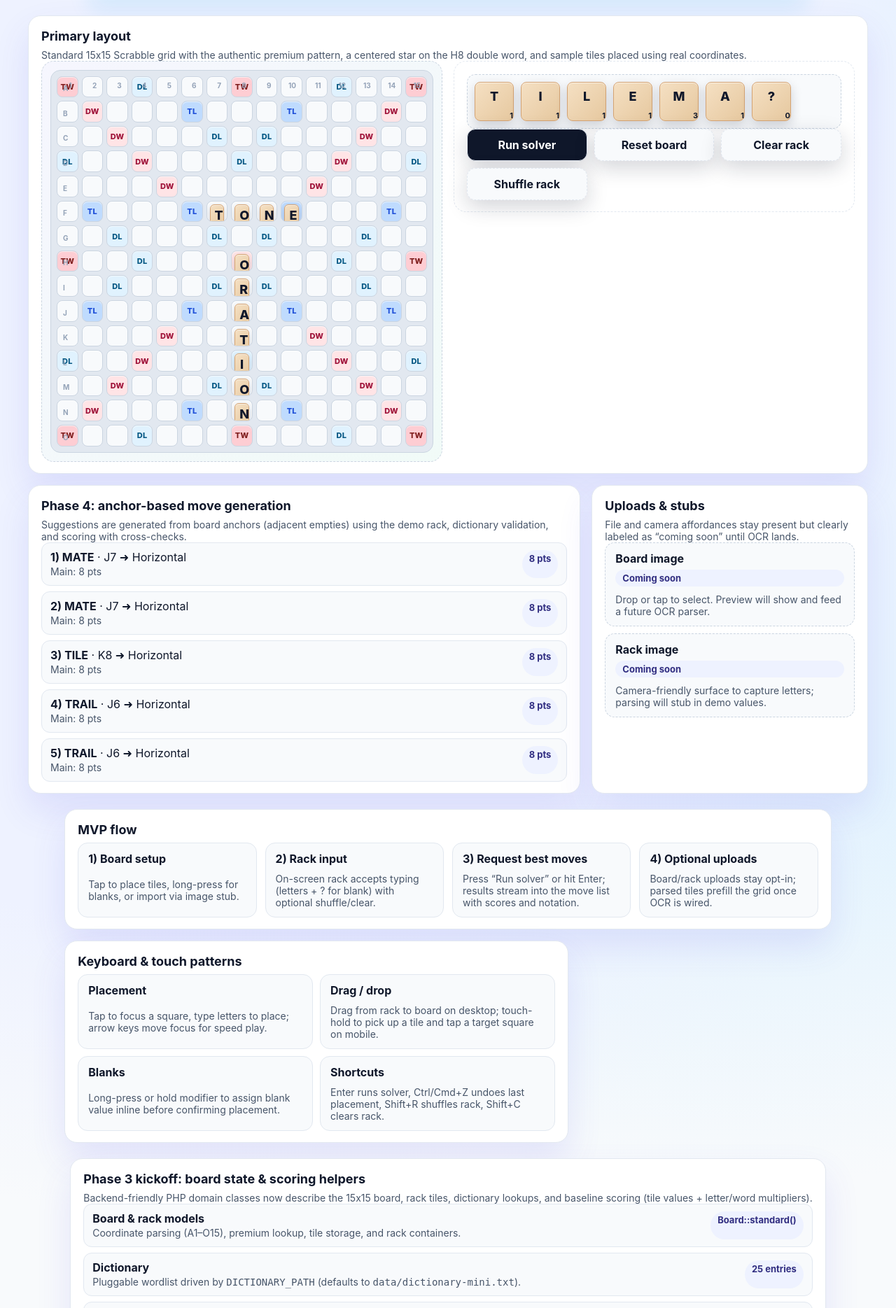
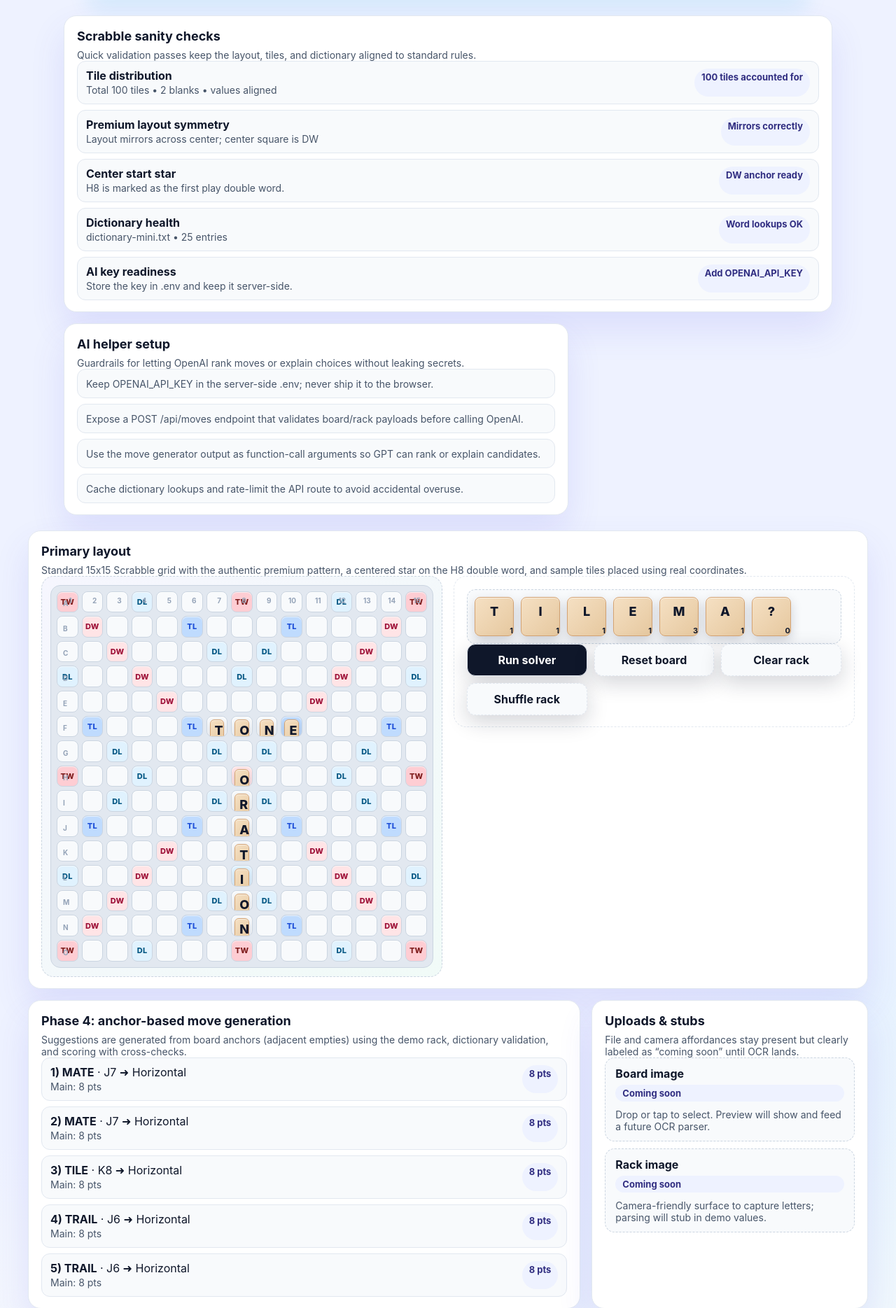
Before and after one commit to Game0verTech/TileMasterAI, a PHP site: page / in a window 1280 px wide. Shown: the part 293-2162 px from the top of the page at 70% size. Run offline with PHP 8.4, Linux system fonts and the light colour scheme.

Commit message:
Add Scrabble sanity checks and AI readiness notes

```diff
--- a/index.php
+++ b/index.php
@@ -33,28 +33,53 @@ $rowLabels = range('A', 'O');
 $columnLabels = range(1, 15);
 
 $sampleTiles = [
-  'H8' => ['letter' => 'O', 'value' => 1],
-  'I8' => ['letter' => 'R', 'value' => 1],
-  'J8' => ['letter' => 'A', 'value' => 1],
-  'K8' => ['letter' => 'T', 'value' => 1],
-  'L8' => ['letter' => 'I', 'value' => 1],
-  'M8' => ['letter' => 'O', 'value' => 1],
-  'N8' => ['letter' => 'N', 'value' => 1],
-  'F7' => ['letter' => 'T', 'value' => 1],
-  'F8' => ['letter' => 'O', 'value' => 1],
-  'F9' => ['letter' => 'N', 'value' => 1],
-  'F10' => ['letter' => 'E', 'value' => 1],
+  'H8' => ['letter' => 'O'],
+  'I8' => ['letter' => 'R'],
+  'J8' => ['letter' => 'A'],
+  'K8' => ['letter' => 'T'],
+  'L8' => ['letter' => 'I'],
+  'M8' => ['letter' => 'O'],
+  'N8' => ['letter' => 'N'],
+  'F7' => ['letter' => 'T'],
+  'F8' => ['letter' => 'O'],
+  'F9' => ['letter' => 'N'],
+  'F10' => ['letter' => 'E'],
 ];
 
-$rackTiles = [
-  ['letter' => 'T', 'value' => 1],
-  ['letter' => 'I', 'value' => 1],
-  ['letter' => 'L', 'value' => 1],
-  ['letter' => 'E', 'value' => 1],
-  ['letter' => 'M', 'value' => 3],
-  ['letter' => 'A', 'value' => 1],
-  ['letter' => '?', 'value' => 0],
-];
+foreach ($sampleTiles as $coordinate => &$tileData) {
+  $tileData['value'] = Scoring::tileValue($tileData['letter']);
+}
+unset($tileData);
+
+$rackLetters = ['T', 'I', 'L', 'E', 'M', 'A', '?'];
+$rackTiles = array_map(static fn ($letter) => [
+  'letter' => $letter,
+  'value' => Scoring::tileValue($letter),
+], $rackLetters);
+
+$tileDistribution = Scoring::tileDistribution();
+$totalTiles = array_sum(array_map(static fn ($entry) => $entry['count'], $tileDistribution));
+$blankCount = $tileDistribution['?']['count'] ?? 0;
+$distributionValid = $totalTiles === 100 && $blankCount === 2;
+$tileValuesAligned = array_reduce(array_keys($tileDistribution), static function ($carry, $letter) use ($tileDistribution) {
+  if ($carry === false) {
+    return false;
+  }
+
+  return $tileDistribution[$letter]['value'] === Scoring::tileValue($letter);
+}, true);
+
+$premiumLayout = Board::standardLayout();
+$layoutSymmetric = true;
+for ($r = 0; $r < Board::ROWS; $r++) {
+  for ($c = 0; $c < Board::COLUMNS; $c++) {
+    if ($premiumLayout[$r][$c] !== $premiumLayout[Board::ROWS - $r - 1][Board::COLUMNS - $c - 1]) {
+      $layoutSymmetric = false;
+      break 2;
+    }
+  }
+}
+$centerPremium = $premiumLayout[7][7] ?? '';
 
 $boardModel = Board::standard();
 foreach ($sampleTiles as $coordinate => $tileData) {
@@ -83,6 +108,41 @@ foreach (['H8', 'I8', 'J8', 'K8', 'L8', 'M8', 'N8'] as $coordinate) {
 
 $demoScore = Scoring::scorePlacements($boardModel, $demoPlacements);
 $dictionaryHasDemoWord = $dictionary->has($demoWord);
+
+$sanityChecks = [
+  [
+    'label' => 'Tile distribution',
+    'status' => $distributionValid ? '100 tiles accounted for' : 'Check counts',
+    'detail' => "Total {$totalTiles} tiles • {$blankCount} blanks • values " . ($tileValuesAligned ? 'aligned' : 'mismatch'),
+  ],
+  [
+    'label' => 'Premium layout symmetry',
+    'status' => $layoutSymmetric ? 'Mirrors correctly' : 'Needs attention',
+    'detail' => 'Layout mirrors across center; center square is ' . ($centerPremium ?: 'unset'),
+  ],
+  [
+    'label' => 'Center start star',
+    'status' => $centerPremium === 'DW' ? 'DW anchor ready' : 'Center premium off',
+    'detail' => 'H8 is marked as the first play double word.',
+  ],
+  [
+    'label' => 'Dictionary health',
+    'status' => $dictionaryHasDemoWord ? 'Word lookups OK' : 'Dictionary missing samples',
+    'detail' => basename($dictionaryPath) . ' • ' . number_format($dictionary->count()) . ' entries',
+  ],
+  [
+    'label' => 'AI key readiness',
+    'status' => $hasOpenAiKey ? 'OPENAI_API_KEY loaded' : 'Add OPENAI_API_KEY',
+    'detail' => $hasOpenAiKey ? 'Ready to call OpenAI for move advice.' : 'Store the key in .env and keep it server-side.',
+  ],
+];
+
+$aiSetupNotes = [
+  'Keep OPENAI_API_KEY in the server-side .env; never ship it to the browser.',
+  'Expose a POST /api/moves endpoint that validates board/rack payloads before calling OpenAI.',
+  'Use the move generator output as function-call arguments so GPT can rank or explain candidates.',
+  'Cache dictionary lookups and rate-limit the API route to avoid accidental overuse.',
+];
 ?>
 <!doctype html>
 <html lang="en">
@@ -441,6 +501,33 @@ $dictionaryHasDemoWord = $dictionary->has($demoWord);
     </div>
   </header>
 
+  <section class="grid" aria-label="Sanity checks and AI readiness">
+    <article class="card">
+      <h2 class="subhead">Scrabble sanity checks</h2>
+      <p class="note">Quick validation passes keep the layout, tiles, and dictionary aligned to standard rules.</p>
+      <div class="list" aria-label="Sanity check results">
+        <?php foreach ($sanityChecks as $check): ?>
+          <div class="list-item">
+            <div><strong><?php echo $check['label']; ?></strong><br><span class="note"><?php echo $check['detail']; ?></span></div>
+            <span class="badge"><?php echo $check['status']; ?></span>
+          </div>
+        <?php endforeach; ?>
+      </div>
+    </article>
+
+    <article class="card">
+      <h2 class="subhead">AI helper setup</h2>
+      <p class="note">Guardrails for letting OpenAI rank moves or explain choices without leaking secrets.</p>
+      <div class="list" aria-label="AI setup guidance">
+        <?php foreach ($aiSetupNotes as $note): ?>
+          <div class="list-item">
+            <div><span class="note"><?php echo $note; ?></span></div>
+          </div>
+        <?php endforeach; ?>
+      </div>
+    </article>
+  </section>
+
   <section class="grid" aria-label="Phase 2 layout preview">
     <article class="card">
       <h2 class="subhead">Primary layout</h2>
--- a/src/Game/Scoring.php
+++ b/src/Game/Scoring.php
@@ -20,6 +20,51 @@ class Scoring
             'K' => 5,
             'J' => 8, 'X' => 8,
             'Q' => 10, 'Z' => 10,
+            '?' => 0,
+        ];
+    }
+
+    public static function tileValue(string $letter): int
+    {
+        $upper = strtoupper($letter);
+        return self::tileValues()[$upper] ?? 0;
+    }
+
+    /**
+     * Official English-language tile distribution (100 tiles including 2 blanks).
+     *
+     * @return array<string, array{count:int, value:int}>
+     */
+    public static function tileDistribution(): array
+    {
+        return [
+            'A' => ['count' => 9, 'value' => 1],
+            'B' => ['count' => 2, 'value' => 3],
+            'C' => ['count' => 2, 'value' => 3],
+            'D' => ['count' => 4, 'value' => 2],
+            'E' => ['count' => 12, 'value' => 1],
+            'F' => ['count' => 2, 'value' => 4],
+            'G' => ['count' => 3, 'value' => 2],
+            'H' => ['count' => 2, 'value' => 4],
+            'I' => ['count' => 9, 'value' => 1],
+            'J' => ['count' => 1, 'value' => 8],
+            'K' => ['count' => 1, 'value' => 5],
+            'L' => ['count' => 4, 'value' => 1],
+            'M' => ['count' => 2, 'value' => 3],
+            'N' => ['count' => 6, 'value' => 1],
+            'O' => ['count' => 8, 'value' => 1],
+            'P' => ['count' => 2, 'value' => 3],
+            'Q' => ['count' => 1, 'value' => 10],
+            'R' => ['count' => 6, 'value' => 1],
+            'S' => ['count' => 4, 'value' => 1],
+            'T' => ['count' => 6, 'value' => 1],
+            'U' => ['count' => 4, 'value' => 1],
+            'V' => ['count' => 2, 'value' => 4],
+            'W' => ['count' => 2, 'value' => 4],
+            'X' => ['count' => 1, 'value' => 8],
+            'Y' => ['count' => 2, 'value' => 4],
+            'Z' => ['count' => 1, 'value' => 10],
+            '?' => ['count' => 2, 'value' => 0],
         ];
     }
 
--- a/src/Game/Tile.php
+++ b/src/Game/Tile.php
@@ -15,7 +15,7 @@ class Tile
         $upper = strtoupper($letter);
         $this->letter = $upper;
         $this->isBlank = $isBlank;
-        $this->value = $isBlank ? 0 : ($value ?? (Scoring::tileValues()[$upper] ?? 0));
+        $this->value = $isBlank ? 0 : ($value ?? Scoring::tileValue($upper));
     }
 
     public static function fromLetter(string $letter, bool $isBlank = false): self
```
Also changed, not shown: README.md.
